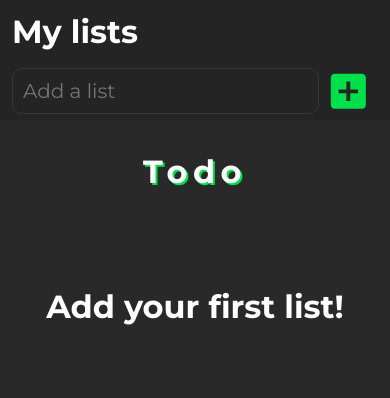
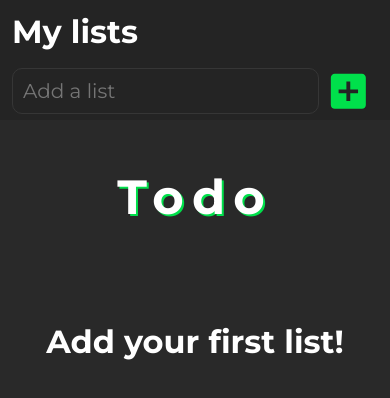
Before and after one commit to ThugRaven/todo-app, a React (Create React App) app: page / in a window 390 px wide. Shown: the top 398 px of the page. Built offline with nearby package versions, Linux system fonts and the light colour scheme.

Commit message:
feat: show todo controls on mobile

```diff
--- a/src/App.css
+++ b/src/App.css
@@ -69,7 +69,7 @@ header {
 
 .todo__logo {
 	margin: 1em auto 0;
-	font-size: 2em;
+	font-size: 3em;
 	letter-spacing: 0.25ch;
 	text-align: center;
 	text-shadow: 2px 2px 0px var(--clr-accent);
@@ -444,19 +444,26 @@ header {
 
 .todo__icon--controls {
 	margin: 0;
-	visibility: hidden;
-	opacity: 0;
 	cursor: pointer;
 	transition: visibility 150ms, opacity 150ms ease;
+}
+
+@media only screen and (min-width: 768px) {
+	.todo__icon--controls {
+		visibility: hidden;
+		opacity: 0;
+	}
 }
 
 .todo__icon--controls > svg {
 	fill: var(--clr-primary-dark);
 }
 
-.todo:hover .todo__icon--controls {
-	visibility: visible;
-	opacity: 1;
+@media only screen and (min-width: 768px) {
+	.todo:hover .todo__icon--controls {
+		visibility: visible;
+		opacity: 1;
+	}
 }
 
 .todo__check {
```
